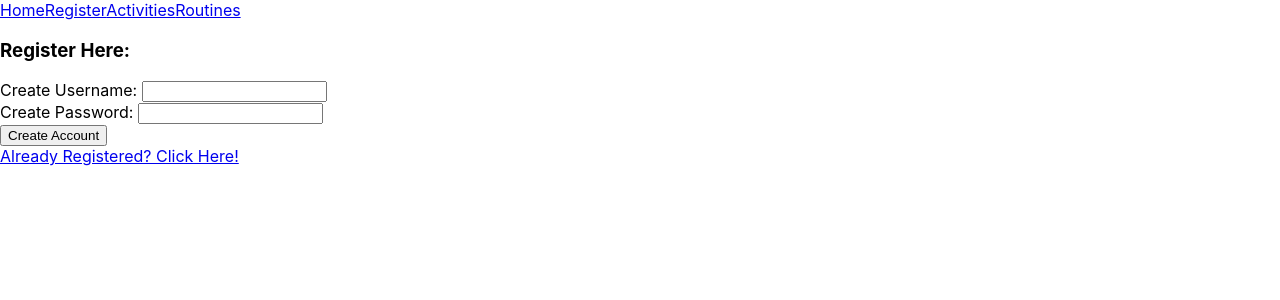
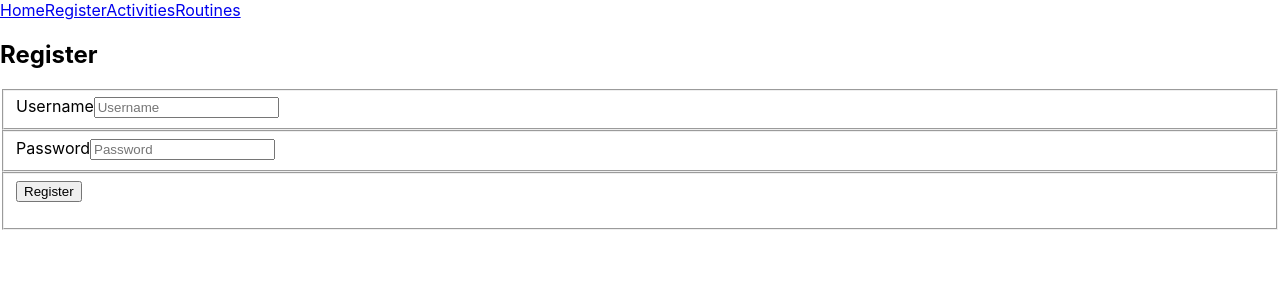
Before and after one commit to MsSwindle/fitnesstracker, a React (Create React App) app: page /register in a window 1280 px wide. Shown: the top 300 px of the page. Built offline with nearby package versions, Linux system fonts and the light colour scheme.

Commit message:
registertwo

```diff
--- a/src/App.js
+++ b/src/App.js
@@ -13,7 +13,6 @@ import {
 import './components/styles/index.css';
 
 function App() {
-	const [itWorks, setItWorks] = useState(true);
 	const [token, setToken] = useState(
 		localStorage.getItem('token') ? localStorage.getItem('token') : ''
 	);
@@ -70,12 +69,9 @@ function App() {
 						path="/register"
 						element={
 							<Register
-								token={token}
 								setToken={setToken}
 								username={username}
 								setUsername={setUsername}
-								itWorks={itWorks}
-          						setItWorks={setItWorks}
 							/>
 						}
 					/>
--- a/src/components/Register.js
+++ b/src/components/Register.js
@@ -1,59 +1,64 @@
-
-import React, { useState } from "react";
+import React from "react";
+import { useState } from "react";
 import { userRegistration } from "../api";
-import { Link } from "react-router-dom";
-
-function Register (props) {
-    const [token, setToken, username, setUsername, itWorks, setItWorks] = [props.token, props.setToken, props.username, props.setUsername, props.itWorks, props.setItWorks];
+function Register(props) {
+  const [token, setToken, username, setUsername] = [props.token, props.setToken, props.username, props.setUsername];
   const [password, setPassword] = useState("");
   const [message, setMessage] = useState("");
-
-    const submitHandler = async (event) => {
-        event.preventDefault();
+  const SubmitHandler = async (e) => {
+    e.preventDefault();
     const result = await userRegistration(username, password);
     setMessage(result.message);
     if (result.token) {
-            console.log(token, "wuuut");
       setToken(result.token);
       localStorage.setItem("token", result.token);
       localStorage.setItem("username", username);
-        } else {
-            setItWorks(false)
-            setMessage('User already exists!')
     }
-
   };
   return (
-    <div id='register'>
-        <form onSubmit={submitHandler}>
-        <h3 className='reg-here'>Register Here:</h3>
-            <div className='register-form'>
-                <label>Create Username: </label>
+    (token ? (<div className="registerPage">
+      <h2>Register</h2>
+      <h3>Logged in as {username}</h3>
+      <button
+        onClick={() => {
+          localStorage.removeItem("token");
+          setToken("");
+        }}>Log Out</button>
+    </div>) : (
+      <div className="registerPage">
+        <form className="register" onSubmit={SubmitHandler}>
+          <h2>Register</h2>
+          <fieldset>
+            <label htmlFor='username'>Username</label>
             <input
-                type='text'
-                name='login'
-                autoComplete="off"
-                required={true}
-                onChange={(event) => {
-            setUsername(event.target.value);
+              minLength={1}
+              id="username"
+              type="text"
+              placeholder="Username"
+              value={username}
+              onChange={(e) => {
+                setUsername(e.target.value);
               }}
-                ></input><br/>
-                <label>Create Password: </label>
+            /></fieldset>
+          <fieldset>
+            <label htmlFor="password">Password</label>
             <input
-                type='text'
-                name='password'
-                autoComplete="off"
-                required={true}
-                onChange={(event) => {
-            setPassword(event.target.value);
+              minLength={1}
+              id="password"
+              type="text"
+              placeholder="Password"
+              value={password}
+              onChange={(e) => {
+                setPassword(e.target.value);
               }}
-            ></input><br/>
-            </div>
-            {itWorks ? null : <span>{message}</span>}
-            <button className='create-account' type='submit'>Create Account</button><br />
-            <Link to='/login'>Already Registered? Click Here!</Link>
+            /></fieldset>
+          <fieldset>
+            <button type="submit">Register</button>
+            <p>{message}</p>
+          </fieldset>
         </form>
       </div>
-    )};
-
-export default Register
+    ))
+  );
+}
+export default Register;
```
Also changed, not shown: 1 other file (tests, documents, lock files or other folders). Lines whose indentation alone changed are shown as unchanged.
